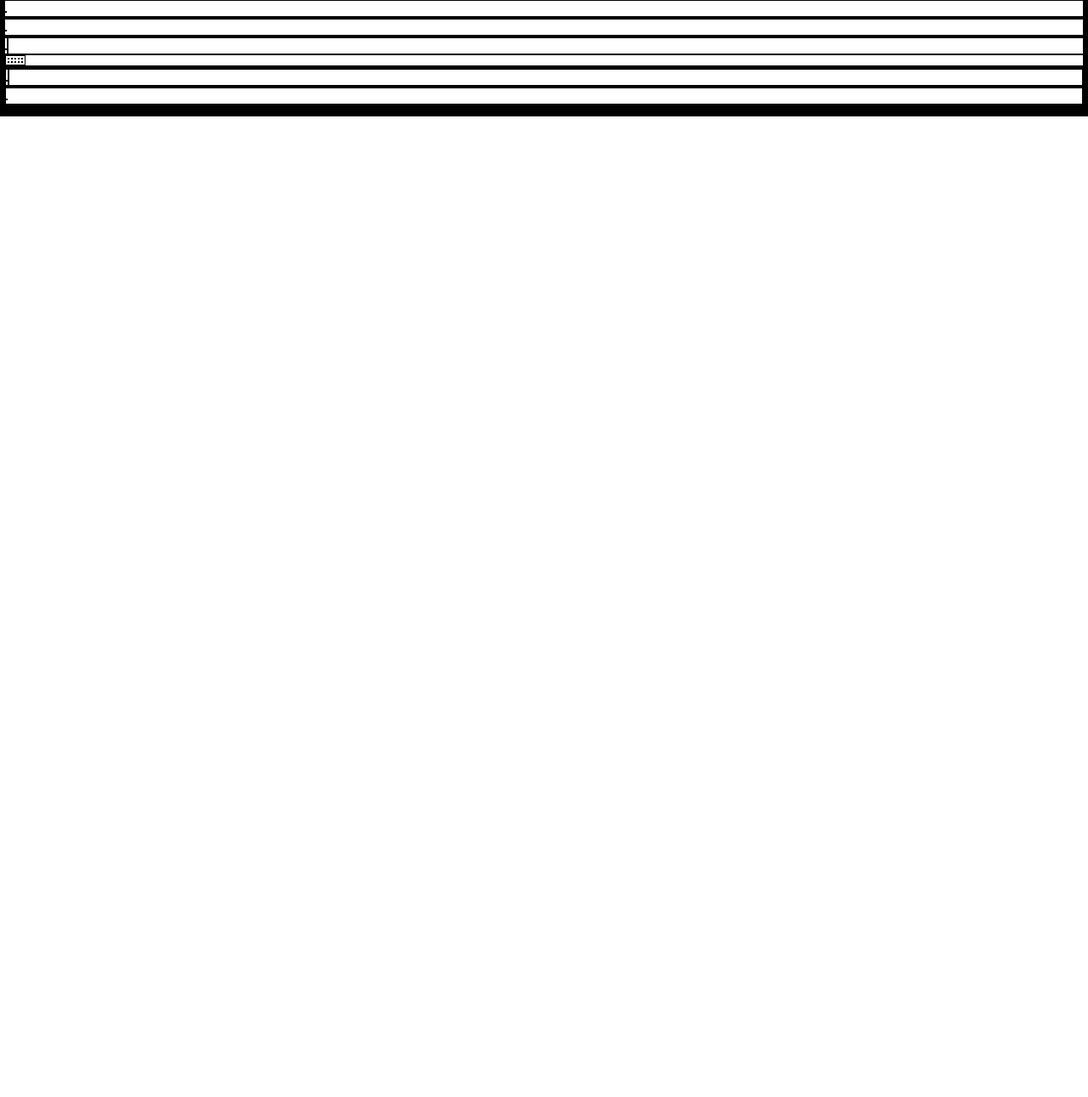
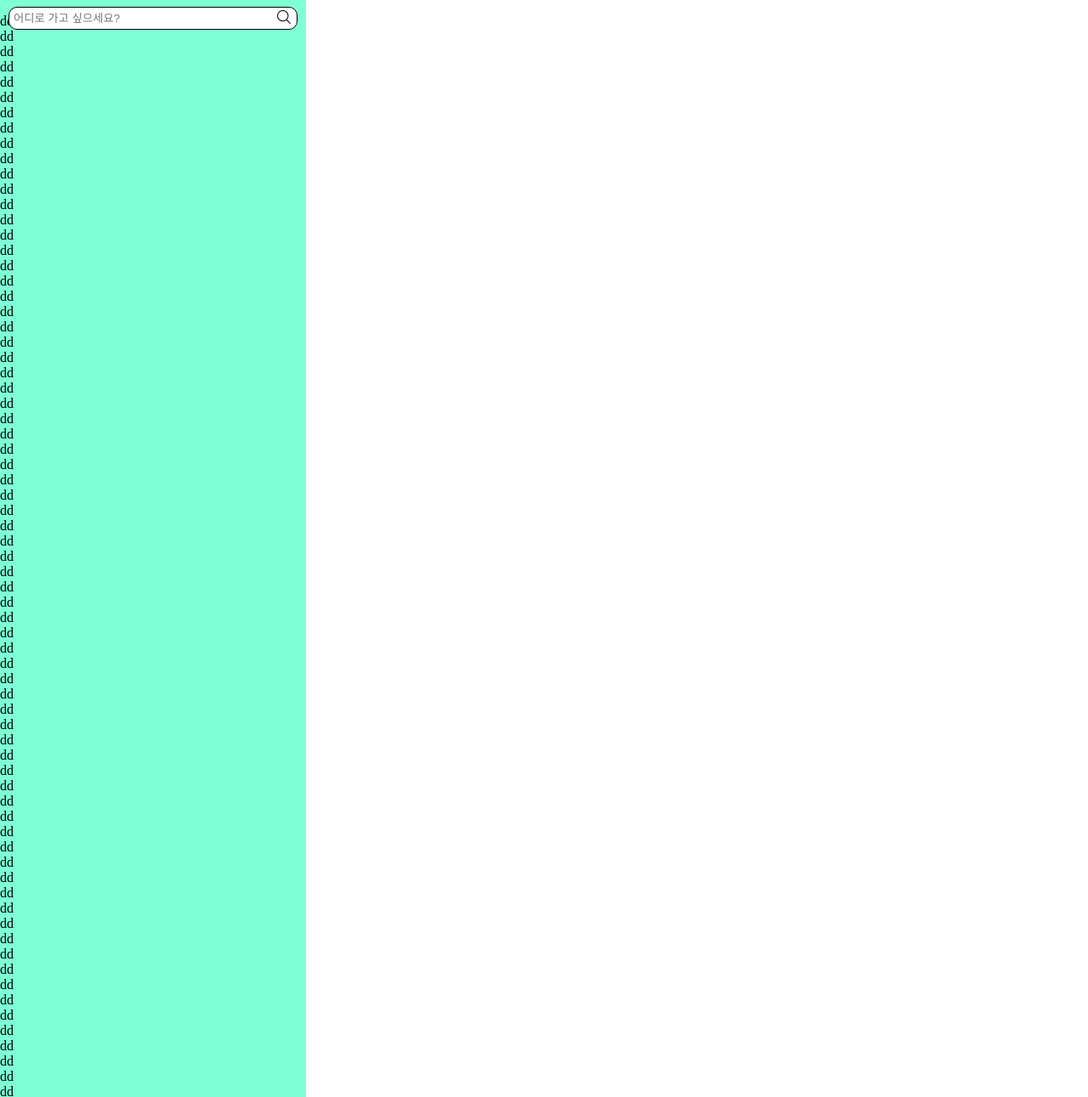
Before and after one commit to CamelIsTheBestConvention/Reserve-Project-Publishing, a plain HTML site: page index.html in a window 1280 px wide. Shown: the part 47-1338 px from the top of the page at 85% size. Before the commit the page ends 800 px from the top, so only its background shows below. Drawn offline with Linux system fonts and the light colour scheme.

Commit message:
add mainPage

```diff
--- a/css/footer.css
+++ b/css/footer.css
@@ -7,6 +7,8 @@
 .footer-wrapper {
   width: 360px;
   background-color: #dcdcdc;
+  /* position : fixed;
+  bottom : 0; */
 }
 
 .footer-wrapper__reduce {
@@ -27,7 +29,7 @@
 /* left */
 /* 좌측 정보 */
 .footer-info__detail {
-  font-size: 11px;
+  font-size: 0.625rem;
 }
 
 /* 푸터 정보 타이틀 */
@@ -84,7 +86,7 @@
 /* right */
 /* 우측 정보 */
 .footer-info__text {
-  font-size: 10px;
+  font-size: 0.625rem;
   zoom: 0.9;
   text-align: right;
   border-right: 1px solid black;
--- a/css/index.css
+++ b/css/index.css
@@ -2,5 +2,57 @@
   margin: 0;
   padding: 0;
   box-sizing: border-box;
+}
+
+.index-wrapper {
+  width: 360px;
+  background-color: aquamarine;
+}
+
+main {
+  padding-top: 45px;
+}
+
+/* 검색위치 박스 고정 */
+.main-fixed {
+  position: fixed;
+}
+
+/* 검색창 박스 */
+.search {
+  width: 360px;
+  padding: 10px 0;
+}
+
+/* 검색창 */
+.search-box {
+  margin: 0 10px;
+  border-radius: 10px;
   border: 1px solid black;
+  background-color: white;
 }
+
+.form-wrapper {
+  display: flex;
+}
+
+/* 입력창 */
+.search-input {
+  width: 305px;
+  margin-left: 5px;
+  height: 25px;
+  border: none;
+  border-radius: 10px;
+  outline: none;
+}
+
+/* 검색버튼 */
+.search-btn {
+  cursor: pointer;
+  width: 25px;
+  background-color: white;
+  border: none;
+  border-radius: 10px;
+}
+
+/* 위치 */
--- a/index.html
+++ b/index.html
@@ -5,21 +5,44 @@
     <meta http-equiv="X-UA-Compatible" content="IE=edge" />
     <meta name="viewport" content="width=device-width, initial-scale=1.0" />
     <title>BINZARI</title>
-    <link rel="stylesheet" href="/css/index.css" />
+    <link rel="stylesheet" href="css/index.css" />
+    <link rel="stylesheet" href="css/footer.css">
+    <link rel="stylesheet" href="css/header.css">
   </head>
   <body>
     <!-- 모바일 틀 -->
     <div class="index-wrapper">
+      <!-- 헤더 -->
+      <header>
+        <div class="header-wrapper">
+          <!-- 로고 -->
+          <h3 class="header-logo">BINZARI</h3>
+          <!-- 아이콘 -->
+          <div class="header-icon__wrapper">
+            <a href="#" class="alert-icon"
+              ><img src="img/bell.png" alt="알람"
+            /></a>
+            <a href="#" class="profile-icon"
+              ><img src="img/user.png" alt="프로필"
+            /></a>
+          </div>
+        </div>
+      </header>
+
       <main>
+        <!-- 검색과 위치 -->
+        <section class="main-fixed">
           <!-- 검색 -->
-        <section>
-          <article>
+          <section class="search">
+            <article class="search-box">
               <!-- 입력 -->
-            <form action="">
-              <input type="text" />
+              <form action="https://search.naver.com/search.naver">
+                <div class="form-wrapper">
+                  <input type="text" placeholder="어디로 가고 싶으세요?" class="search-input"/>
+                  <!-- 버튼 -->
+                  <button type="submit" class="search-btn"><img src="img/search-interface-symbol 2.png" alt=""></button>
+                </div>
               </form>
-            <!-- 버튼 -->
-            <input type="submit" />
             </article>
           </section>
 
@@ -35,6 +58,7 @@
               <img src="" alt="" />
             </article>
           </section>
+        </section>
 
         <!-- 업종 카테고리 -->
         <section>
@@ -43,6 +67,92 @@
             <img src="" alt="" />
             <!-- 업종 타이틀 -->
             <span></span>
+            <p>dd</p>
+            <p>dd</p>
+            <p>dd</p>
+            <p>dd</p>
+            <p>dd</p>
+            <p>dd</p>
+            <p>dd</p>
+            <p>dd</p>
+            <p>dd</p>
+            <p>dd</p>
+            <p>dd</p>
+            <p>dd</p>
+            <p>dd</p>
+            <p>dd</p>
+            <p>dd</p>
+            <p>dd</p>
+            <p>dd</p>
+            <p>dd</p>
+            <p>dd</p>
+            <p>dd</p>
+            <p>dd</p>
+            <p>dd</p>
+            <p>dd</p>
+            <p>dd</p>
+            <p>dd</p>
+            <p>dd</p>
+            <p>dd</p>
+            <p>dd</p>
+            <p>dd</p>
+            <p>dd</p>
+            <p>dd</p>
+            <p>dd</p>
+            <p>dd</p>
+            <p>dd</p>
+            <p>dd</p>
+            <p>dd</p>
+            <p>dd</p>
+            <p>dd</p>
+            <p>dd</p>
+            <p>dd</p>
+            <p>dd</p>
+            <p>dd</p>
+            <p>dd</p>
+            <p>dd</p>
+            <p>dd</p>
+            <p>dd</p>
+            <p>dd</p>
+            <p>dd</p>
+            <p>dd</p>
+            <p>dd</p>
+            <p>dd</p>
+            <p>dd</p>
+            <p>dd</p>
+            <p>dd</p>
+            <p>dd</p>
+            <p>dd</p>
+            <p>dd</p>
+            <p>dd</p>
+            <p>dd</p>
+            <p>dd</p>
+            <p>dd</p>
+            <p>dd</p>
+            <p>dd</p>
+            <p>dd</p>
+            <p>dd</p>
+            <p>dd</p>
+            <p>dd</p>
+            <p>dd</p>
+            <p>dd</p>
+            <p>dd</p>
+            <p>dd</p>
+            <p>dd</p>
+            <p>dd</p>
+            <p>dd</p>
+            <p>dd</p>
+            <p>dd</p>
+            <p>dd</p>
+            <p>dd</p>
+            <p>dd</p>
+            <p>dd</p>
+            <p>dd</p>
+            <p>dd</p>
+            <p>dd</p>
+            <p>dd</p>
+            <p>dd</p>
+            <p>dd</p>
           </article>
           <nav>
             <!-- 카테고리 테이블 분류 -->
@@ -91,6 +201,55 @@
           </article>
         </section>
       </main>
+
+      <!-- 푸터 -->
+      <footer>
+        <div class="footer-wrapper">
+          <!-- 푸터 틀 -->
+          <div class="footer-wrapper__reduce">
+            <!-- 로고명 -->
+            <div class="footer-wrapper__in">
+              <h4>BINZARI</h4>
+            </div>
+            <!-- 회사설명 -->
+            <div class="footer-info">
+              <!-- 좌측 -->
+              <div class="footer-info__detail">
+                <!-- 고객센터 -->
+                <div class="phone title-height">
+                  <p class="footer-info__title">고객센터</p>
+                  <div class="phone-number info-margin--left">
+                    <img src="img/telephone.png" alt="전화번호" />
+                    <span>1600-0099</span>
+                  </div>
+                </div>
+                <!-- 24시간 운영, 연중무휴 -->
+                <p class="time">24시간 운영, 연중무휴</p>
+                <!-- 대표이사 -->
+                <div class="master title-height">
+                  <p class="footer-info__title">대표이사</p>
+                  <span class="info-margin--left">빈자리</span>
+                </div>
+                <!-- 주소 -->
+                <div class="address title-height">
+                  <p class="footer-info__title">주소</p>
+                  <span class="info-margin--left"
+                    >서울특별시 강남구 테헤란로 146</span
+                  >
+                </div>
+              </div>
+              <!-- 우측 -->
+              <div class="footer-info__text">
+                <p>사업자정보확인</p>
+                <p>이용약관</p>
+                <p>전자금융거래이용약관</p>
+                <p>개인정보처리방침</p>
+                <p>더보기</p>
+              </div>
+            </div>
+          </div>
+        </div>
+      </footer>
     </div>
   </body>
 </html>
```
Also changed, not shown: footer.html (+2 -2 lines), img/home 1.png (added), img/pin 1.png (added), img/search-interface-symbol 2.png (added). Lines whose indentation alone changed are shown as unchanged.
